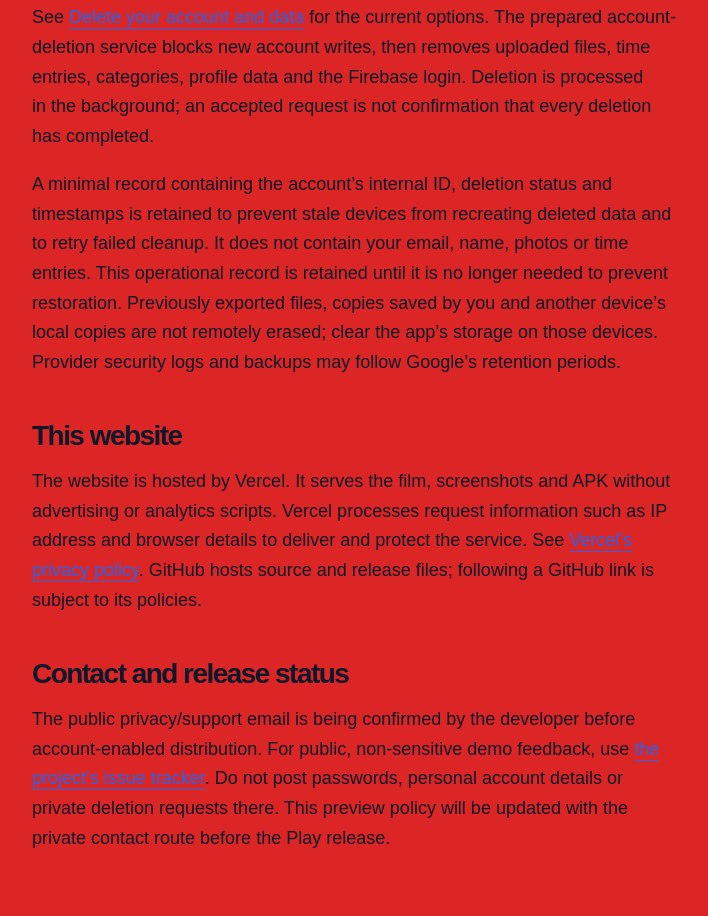
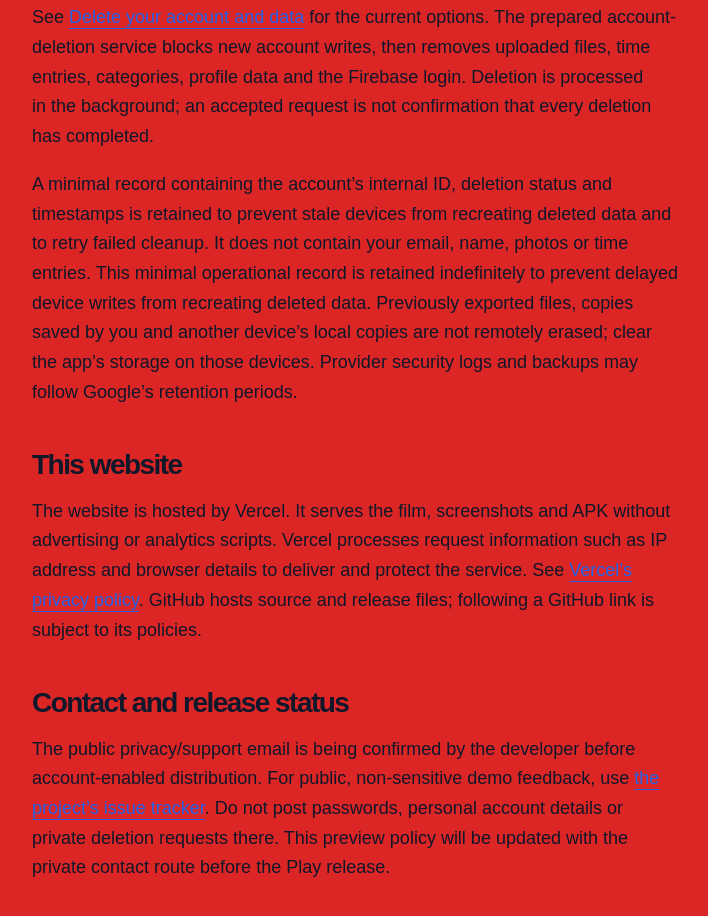
Before and after one commit to MphoCodes/AceTimeTracker, a website: page site/public/privacy.html in a window 1280 px wide. Shown: the part 1662-2578 px from the top of the page, without its empty margins (196-904 px from the left). Drawn offline with Linux system fonts and the light colour scheme.

Commit message:
Clarify deletion-record retention in preview policy [skip ci]

```diff
--- a/site/public/privacy.html
+++ b/site/public/privacy.html
@@ -3,6 +3,6 @@
 <h2>When you use an account</h2><p>Account-enabled builds use Google Firebase Authentication for email/password sign-in, Firebase Firestore for account profiles, categories and time entries, and Firebase Storage for photos you choose to upload. Account information can include your email, name, profile photo and the details you enter about your work: categories, dates, times, time zones, notes and attached photos. These are used to provide sign-in, storage and synchronisation.</p><p>Passwords are handled by Firebase Authentication. We do not intentionally collect location, contacts, advertising identifiers or payment information. The app does not include advertising or analytics SDKs. Google may process service and security information to operate Firebase. See <a href="https://firebase.google.com/support/privacy">Firebase privacy information</a>.</p>
 <h2>Permissions and exports</h2><p>Notifications show a running timer and reminders you enable. The app can restore reminder scheduling after restart. Photos are selected by you. PDF and CSV exports are created when you ask, and are shared only through the destination you choose. Other apps receiving an export have their own privacy practices.</p>
 <h2>Storage and security</h2><p>Account data is transmitted using encrypted HTTPS connections. The account database is located in Google Cloud’s South Africa region. Authentication and other service processing may occur in other countries. Access rules restrict account data to its owner. Local data remains until you remove it or clear app storage; avoid entering sensitive information into this development preview.</p>
-<h2>Deletion and retention</h2><p>See <a href="/delete-account">Delete your account and data</a> for the current options. The prepared account-deletion service blocks new account writes, then removes uploaded files, time entries, categories, profile data and the Firebase login. Deletion is processed in the background; an accepted request is not confirmation that every deletion has completed.</p><p>A minimal record containing the account’s internal ID, deletion status and timestamps is retained to prevent stale devices from recreating deleted data and to retry failed cleanup. It does not contain your email, name, photos or time entries. This operational record is retained until it is no longer needed to prevent restoration. Previously exported files, copies saved by you and another device’s local copies are not remotely erased; clear the app’s storage on those devices. Provider security logs and backups may follow Google’s retention periods.</p>
+<h2>Deletion and retention</h2><p>See <a href="/delete-account">Delete your account and data</a> for the current options. The prepared account-deletion service blocks new account writes, then removes uploaded files, time entries, categories, profile data and the Firebase login. Deletion is processed in the background; an accepted request is not confirmation that every deletion has completed.</p><p>A minimal record containing the account’s internal ID, deletion status and timestamps is retained to prevent stale devices from recreating deleted data and to retry failed cleanup. It does not contain your email, name, photos or time entries. This minimal operational record is retained indefinitely to prevent delayed device writes from recreating deleted data. Previously exported files, copies saved by you and another device’s local copies are not remotely erased; clear the app’s storage on those devices. Provider security logs and backups may follow Google’s retention periods.</p>
 <h2>This website</h2><p>The website is hosted by Vercel. It serves the film, screenshots and APK without advertising or analytics scripts. Vercel processes request information such as IP address and browser details to deliver and protect the service. See <a href="https://vercel.com/legal/privacy-policy">Vercel’s privacy policy</a>. GitHub hosts source and release files; following a GitHub link is subject to its policies.</p>
 <h2 id="contact">Contact and release status</h2><p>The public privacy/support email is being confirmed by the developer before account-enabled distribution. For public, non-sensitive demo feedback, use <a href="https://github.com/MphoCodes/AceTimeTracker/issues">the project’s issue tracker</a>. Do not post passwords, personal account details or private deletion requests there. This preview policy will be updated with the private contact route before the Play release.</p></main></body></html>
```
